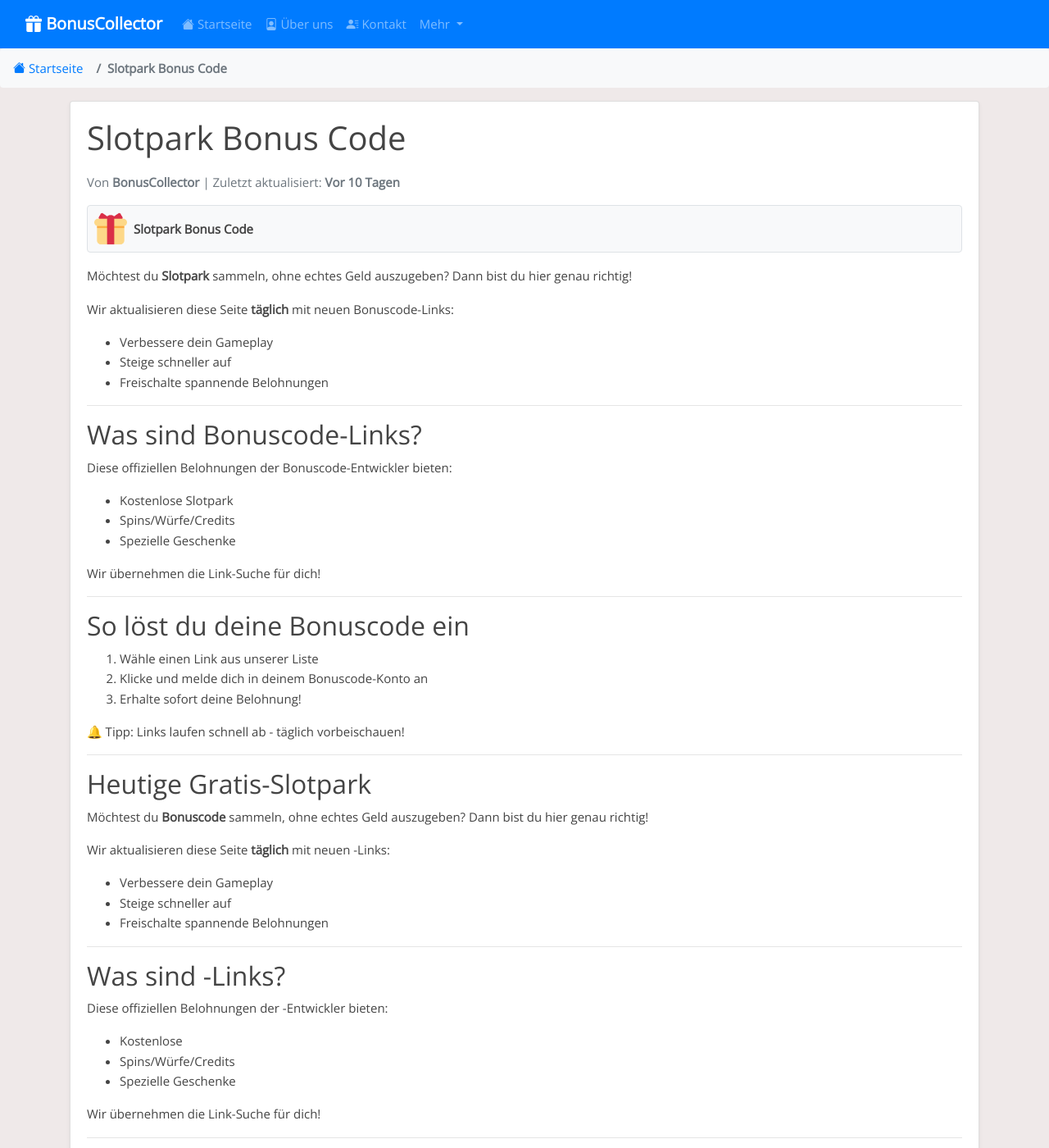
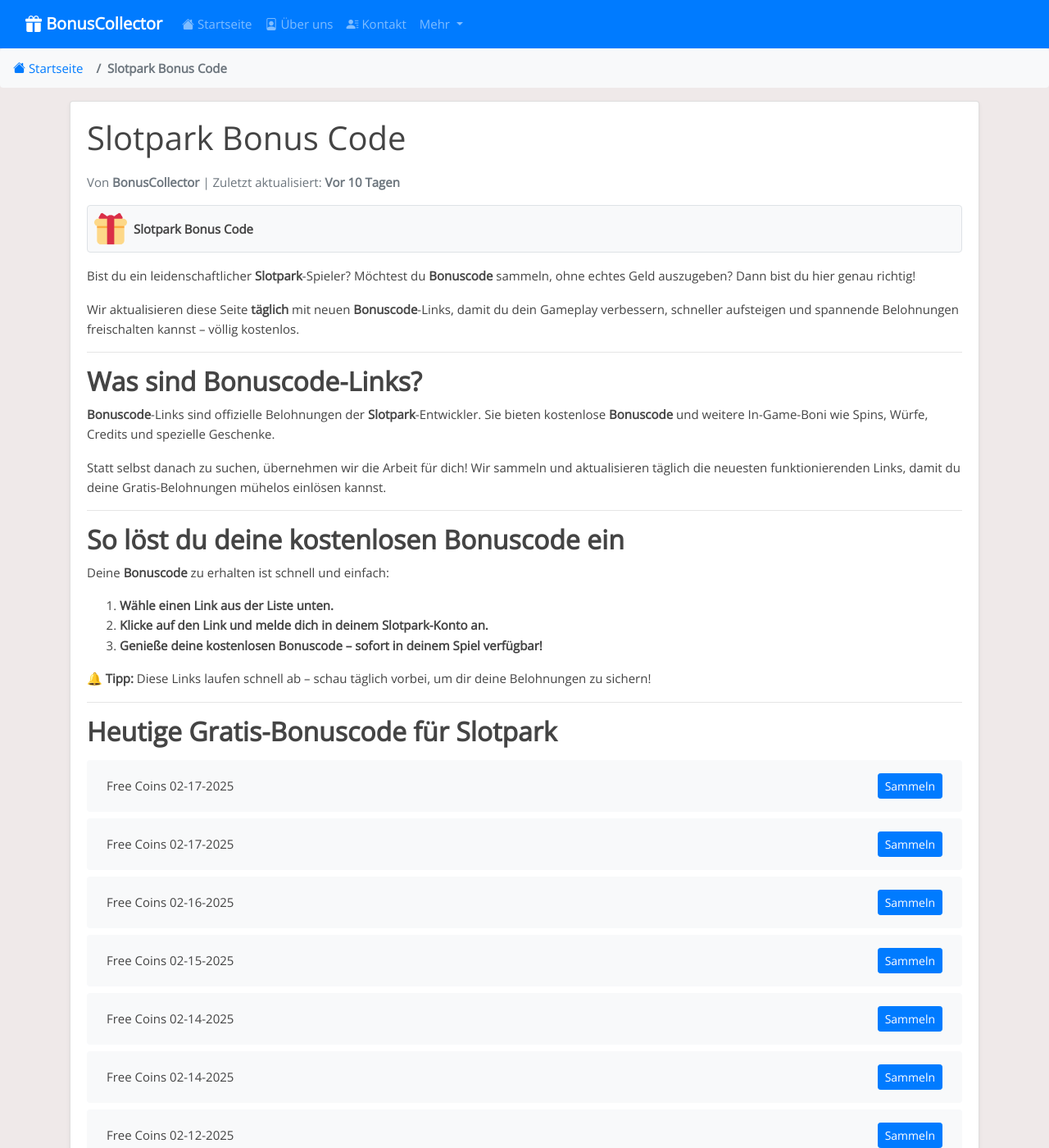
Before and after one commit to Prollad99/bs-de, a Jekyll site: the page built from _posts/2025-01-19-slotpark.md, in a window 1280 px wide and 1400 px high. Shown: the whole window at 82% size. Built offline with Jekyll 4.4.1, drawn with Linux system fonts in a browser that asks for light colours; some of the changed text lies outside the part shown.

Commit message:
Update slotpark reward links, content, and last modified date

```diff
--- a/_includes/slotpark_footer.html
+++ b/_includes/slotpark_footer.html
@@ -1,65 +1,38 @@
-<div class="footer-content">
-    <hr>
+---
 
-    <section class="why-save">
-      <h2>Warum diese Seite speichern?</h2>
-      <div class="benefits">
-        <div class="benefit-item">
-          <h3>✅ Tägliche Updates</h3>
-          <p>Immer aktuelle Bonuscode-Links</p>
-        </div>
-        <div class="benefit-item">
-          <h3>✅ 100% Sicher</h3>
-          <p>Geprüfte Links von Slotpark</p>
-        </div>
-        <div class="benefit-item">
-          <h3>✅ Komplett kostenlos</h3>
-          <p>Keine Anmeldung, keine Gebühren</p>
-        </div>
-      </div>
-    </section>
+## **Warum solltest du diese Seite speichern?**
 
-    <hr>
+Wir machen es dir leicht, in **Slotpark** vorne mit dabei zu sein – mit täglichen Updates und geprüften Links. Hier sind die Gründe, warum du uns täglich besuchen solltest:
 
-    <section class="pro-tips">
-      <h2>Profi-Tipps für maximale Bonuscode</h2>
-      <div class="tip-grid">
-        <div class="tip">
-          <h4>Clever einsetzen</h4>
-          <p>Spare Spins für Events mit hohen Belohnungen</p>
-        </div>
-        <div class="tip">
-          <h4>Strategisch verwalten</h4>
-          <p>Investiere Münzen gezielt für schnellen Fortschritt</p>
-        </div>
-        <div class="tip">
-          <h4>Täglich einloggen</h4>
-          <p>Sichere dir zeitlich begrenzte Links</p>
-        </div>
-      </div>
-    </section>
+✅ **Tägliche Updates:** Wir posten jeden Tag die neuesten kostenlosen **Bonuscode**-Links.
+✅ **100 % sicher & geprüft:** Alle Links stammen aus offiziellen **Slotpark**-Quellen.
+✅ **Komplett kostenlos:** Keine Anmeldung, keine versteckten Gebühren – nur kostenlose In-Game-Belohnungen!
 
-    <hr>
+---
 
-    <section class="faq">
-      <h2>Häufige Fragen</h2>
-      <div class="faq-item">
-        <h3>Sind die Links sicher?</h3>
-        <p>Ja! Alle Links stammen aus offiziellen Slotpark-Quellen.</p>
-      </div>
-      <div class="faq-item">
-        <h3>Update-Häufigkeit?</h3>
-        <p>Tägliche Aktualisierungen garantierte frische Links.</p>
-      </div>
-      <div class="faq-item">
-        <h3>Link funktioniert nicht?</h3>
-        <p>Neue Links kommen bald - einfach später nochmal versuchen!</p>
-      </div>
-    </section>
+## **Maximiere deine Gratis-Bonuscode mit diesen Profi-Tipps**
 
-    <hr>
+Möchtest du das Beste aus deinen kostenlosen Belohnungen herausholen? Befolge diese Expertenstrategien:
 
-    <div class="disclaimer">
-      <p>Haftungsausschluss: Nicht verbunden mit Slotpark oder dessen Entwicklern.</p>
-    </div>
-  </div>
+- **Spins & Würfe clever einsetzen:** Spare sie für Events mit hohen Belohnungen auf.
+- **Münzen & Credits geschickt verwalten:** Investiere sie strategisch, um schneller voranzukommen.
+- **Täglich einloggen:** Viele Links sind nur kurz gültig – sichere sie dir so schnell wie möglich!
+
+---
+
+## **Häufig gestellte Fragen (FAQs)**
+
+### **1. Sind diese Bonuscode-Links sicher?**
+Ja! Wir teilen ausschließlich Links, die direkt aus offiziellen **Slotpark**-Aktionen stammen – sie sind völlig sicher und legitim.
+
+### **2. Wie oft werden die Links aktualisiert?**
+Wir aktualisieren diese Seite **täglich** mit neuen funktionierenden Links – schau also jeden Tag vorbei!
+
+### **3. Was, wenn ein Link nicht funktioniert?**
+Einige Links haben eine begrenzte Anzahl an Einlösungen oder laufen schnell ab. Falls einer nicht funktioniert, keine Sorge – neue werden bald verfügbar sein!
+
+---
+
+## **Haftungsausschluss**
+
+Wir sind **nicht mit** **Slotpark** oder seinen Entwicklern **verbunden**. Diese Seite dient ausschließlich zu Informationszwecken, um Spielern zu helfen, kostenlose **Bonuscode** zu erhalten und das Spiel in vollen Zügen zu genießen.
--- a/_includes/slotpark_post.html
+++ b/_includes/slotpark_post.html
@@ -1,89 +1,27 @@
-<div class="game-content">
-    <p>Möchtest du <strong>Slotpark</strong> sammeln, ohne echtes Geld auszugeben? Dann bist du hier genau richtig!</p>
+Bist du ein leidenschaftlicher **Slotpark**-Spieler? Möchtest du **Bonuscode** sammeln, ohne echtes Geld auszugeben? Dann bist du hier genau richtig!
 
-    <div class="update-info">
-      <p>Wir aktualisieren diese Seite <strong>täglich</strong> mit neuen Bonuscode-Links:</p>
-      <ul>
-        <li>Verbessere dein Gameplay</li>
-        <li>Steige schneller auf</li>
-        <li>Freischalte spannende Belohnungen</li>
-      </ul>
-    </div>
+Wir aktualisieren diese Seite **täglich** mit neuen **Bonuscode**-Links, damit du dein Gameplay verbessern, schneller aufsteigen und spannende Belohnungen freischalten kannst – völlig kostenlos.
 
-    <hr>
+---
 
-    <section class="content-section">
-      <h2>Was sind Bonuscode-Links?</h2>
-      <p>Diese offiziellen Belohnungen der Bonuscode-Entwickler bieten:</p>
-      <ul class="benefits-list">
-        <li>Kostenlose Slotpark</li>
-        <li>Spins/Würfe/Credits</li>
-        <li>Spezielle Geschenke</li>
-      </ul>
-      <p class="highlight">Wir übernehmen die Link-Suche für dich!</p>
-    </section>
+## **Was sind Bonuscode-Links?**
 
-    <hr>
+**Bonuscode**-Links sind offizielle Belohnungen der **Slotpark**-Entwickler. Sie bieten kostenlose **Bonuscode** und weitere In-Game-Boni wie Spins, Würfe, Credits und spezielle Geschenke.
 
-    <section class="tutorial-section">
-      <h2>So löst du deine Bonuscode ein</h2>
-      <ol class="steps">
-        <li>Wähle einen Link aus unserer Liste</li>
-        <li>Klicke und melde dich in deinem Bonuscode-Konto an</li>
-        <li>Erhalte sofort deine Belohnung!</li>
-      </ol>
-      <div class="tip-box">
-        <p>🔔 Tipp: Links laufen schnell ab - täglich vorbeischauen!</p>
-      </div>
-    </section>
+Statt selbst danach zu suchen, übernehmen wir die Arbeit für dich! Wir sammeln und aktualisieren täglich die neuesten funktionierenden Links, damit du deine Gratis-Belohnungen mühelos einlösen kannst.
 
-    <hr>
+---
 
-    <section class="todays-links">
-      <h2>Heutige Gratis-Slotpark</h2>
-    </section>
-  </div><div class="game-content">
-    <p>Möchtest du <strong>Bonuscode</strong> sammeln, ohne echtes Geld auszugeben? Dann bist du hier genau richtig!</p>
+## **So löst du deine kostenlosen Bonuscode ein**
 
-    <div class="update-info">
-      <p>Wir aktualisieren diese Seite <strong>täglich</strong> mit neuen -Links:</p>
-      <ul>
-        <li>Verbessere dein Gameplay</li>
-        <li>Steige schneller auf</li>
-        <li>Freischalte spannende Belohnungen</li>
-      </ul>
-    </div>
+Deine **Bonuscode** zu erhalten ist schnell und einfach:
 
-    <hr>
+1. **Wähle einen Link aus der Liste unten.**
+2. **Klicke auf den Link und melde dich in deinem Slotpark-Konto an.**
+3. **Genieße deine kostenlosen Bonuscode – sofort in deinem Spiel verfügbar!**
 
-    <section class="content-section">
-      <h2>Was sind -Links?</h2>
-      <p>Diese offiziellen Belohnungen der -Entwickler bieten:</p>
-      <ul class="benefits-list">
-        <li>Kostenlose </li>
-        <li>Spins/Würfe/Credits</li>
-        <li>Spezielle Geschenke</li>
-      </ul>
-      <p class="highlight">Wir übernehmen die Link-Suche für dich!</p>
-    </section>
+> 🔔 **Tipp:** Diese Links laufen schnell ab – schau täglich vorbei, um dir deine Belohnungen zu sichern!
 
-    <hr>
+---
 
-    <section class="tutorial-section">
-      <h2>So löst du deine  ein</h2>
-      <ol class="steps">
-        <li>Wähle einen Link aus unserer Liste</li>
-        <li>Klicke und melde dich in deinem -Konto an</li>
-        <li>Erhalte sofort deine Belohnung!</li>
-      </ol>
-      <div class="tip-box">
-        <p>🔔 Tipp: Links laufen schnell ab - täglich vorbeischauen!</p>
-      </div>
-    </section>
-
-    <hr>
-
-    <section class="todays-links">
-      <h2>Heutige Gratis-</h2>
-    </section>
-  </div>
+## **Heutige Gratis-Bonuscode für Slotpark**
```
